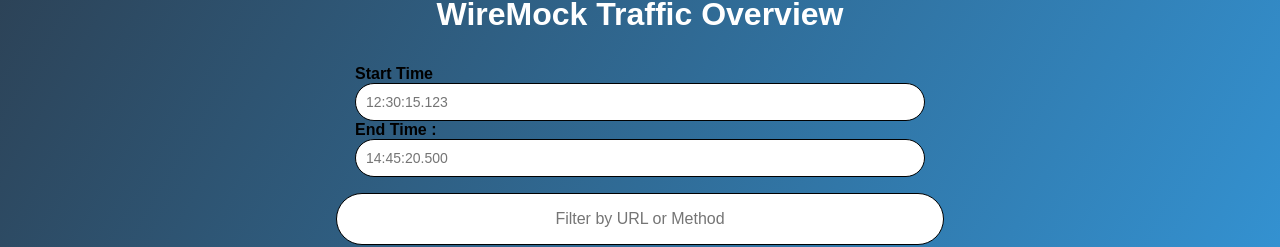
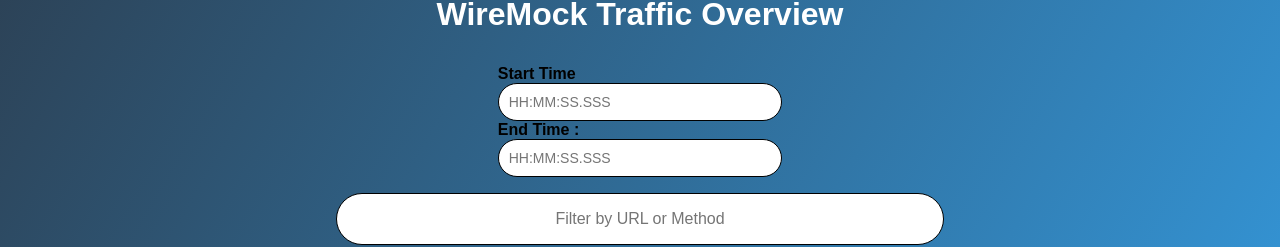
Before and after one commit to Jaller123/AMS, a React (Vite) app in the folder ams/: page /traffic in a window 1280 px wide. Shown: the part 156-403 px from the top of the page. Built offline with nearby package versions, Linux system fonts and the light colour scheme; no server answers.

Commit message:
ändrade lite på timestamp

```diff
--- a/ams/src/components/TrafficPage.jsx
+++ b/ams/src/components/TrafficPage.jsx
@@ -13,6 +13,8 @@ const TrafficPage = ({ savedMappings }) => {
   const [error, setError] = useState(null);
   const [startTime, setStartTime] = useState("");
   const [endTime, setEndTime] = useState("");
+  const [showStartDropdown, setShowStartDropdown] = useState(false);
+  const [showEndDropdown, setShowEndDropdown] = useState(false);
 
   useEffect(() => {
     const loadTraffic = async () => {
@@ -88,6 +90,13 @@ const TrafficPage = ({ savedMappings }) => {
     return matchesSearch && isInTimeRange;
   });
 
+  const timeOptions = Array.from({ length: 24 * 60 * 60 }, (_, i) => {
+    const hours = String(Math.floor(i / 3600)).padStart(2, "0");
+    const minutes = String(Math.floor((i % 3600) / 60)).padStart(2, "0");
+    const seconds = String(i % 60).padStart(2, "0");
+    return `${hours}:${minutes}:${seconds}.000`; // Skapa tider i format HH:mm:ss.SSS
+  });
+
   const getHeaderValue = (headers, headerName) => {
     const key = Object.keys(headers).find(
       (key) => key.toLowerCase() === headerName.toLowerCase()
@@ -103,18 +112,23 @@ const TrafficPage = ({ savedMappings }) => {
     <div className={styles.trafficContainer}>
       <h2>WireMock Traffic Overview</h2>
       <div className={styles.filterContainer}>
-        <label>Start Time </label>
-        <input
-          type="text"
-          placeholder="12:30:15.123"
-          value={startTime}
-          onChange={(e) => setStartTime(e.target.value)}
-        />
+        <label htmlFor="startTime">Start Time</label>
+        <div className={styles.dropdownContainer}>
+          <input
+            id="startTime"
+            type="text"
+            placeholder="HH:MM:SS.SSS"
+            value={startTime}
+            onFocus={() => setShowStartDropdown(true)}
+            onBlur={() => setTimeout(() => setShowStartDropdown(false), 200)}
+            onChange={(e) => setStartTime(e.target.value)}
+          />
+        </div>
 
         <label>End Time :</label>
         <input
           type="text"
-          placeholder="14:45:20.500"
+          placeholder="HH:MM:SS.SSS"
           value={endTime}
           onChange={(e) => setEndTime(e.target.value)}
         />
```
